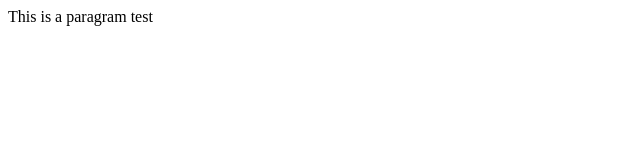
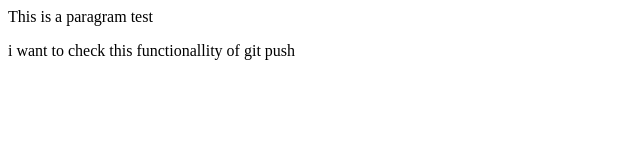
Before and after one commit to 4minds-sahir/4minds_test, a plain HTML site: page index.html in a window 1280 px wide. Shown: the whole page, without its empty margins (0-640 px from the left). Drawn offline with Linux system fonts and the light colour scheme.

Commit message:
add paragraph second

```diff
--- a/index.html
+++ b/index.html
@@ -1 +1,2 @@
 <p>This is a paragram test</p>
+<p>i want to check this functionallity of git push</p>
```
